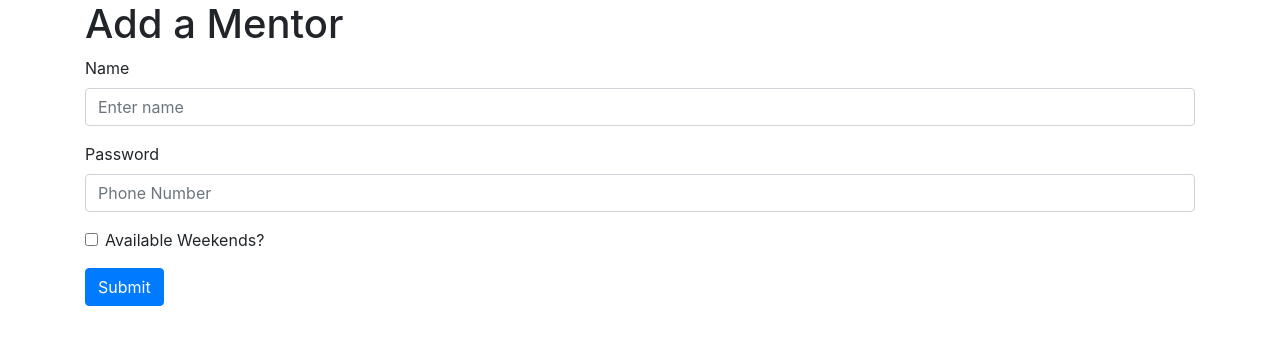
After one commit to jonathoy/django-sample-app, a Django app: page /create in a window 1280 px wide. The commit adds this page. Shown: the top 345 px of the page. Run offline with Django 3.2, Linux system fonts and the light colour scheme; some libraries are stand-ins or nearby versions.

Commit message:
Stub out create form, format views

```diff
--- /dev/null
+++ b/mentorfinder/templates/mentorfinder/create.html
@@ -0,0 +1,22 @@
+{% extends "mentorfinder/base.html" %}
+
+{% block title %}Add Mentor{% endblock %}
+{% block content %}
+<h1>Add a Mentor</h1>
+<form>
+	<div class="form-group">
+		<label for="name">Name</label>
+		<input type="text" class="form-control" id="name" aria-describedby="mentorName"
+			placeholder="Enter name">
+	</div>
+	<div class="form-group">
+		<label for="phoneNumber">Password</label>
+		<input type="tel" pattern="[0-9]{3}-[0-9]{2}-[0-9]{3}" class="form-control" id="phoneNumber" placeholder="Phone Number">
+	</div>
+	<div class="form-group form-check">
+		<input type="checkbox" class="form-check-input" id="isAvailable">
+		<label class="form-check-label" for="isAvailable">Available Weekends?</label>
+	</div>
+	<button type="submit" class="btn btn-primary">Submit</button>
+</form>
+{% endblock %}
--- a/mentorfinder/urls.py
+++ b/mentorfinder/urls.py
@@ -4,4 +4,5 @@ from . import views
 
 urlpatterns = [
     path('', views.index, name='index'),
+    path('create', views.create, name='create')
 ]
--- a/mentorfinder/views.py
+++ b/mentorfinder/views.py
@@ -2,3 +2,6 @@ from django.shortcuts import render
 
 def index(request):
     return render(request, 'mentorfinder/index.html')
+
+def create(request):
+    return render(request, 'mentorfinder/create.html')
```
Also changed, not shown: mentorfinder/templates/mentorfinder/index.html (+5 -5 lines).
